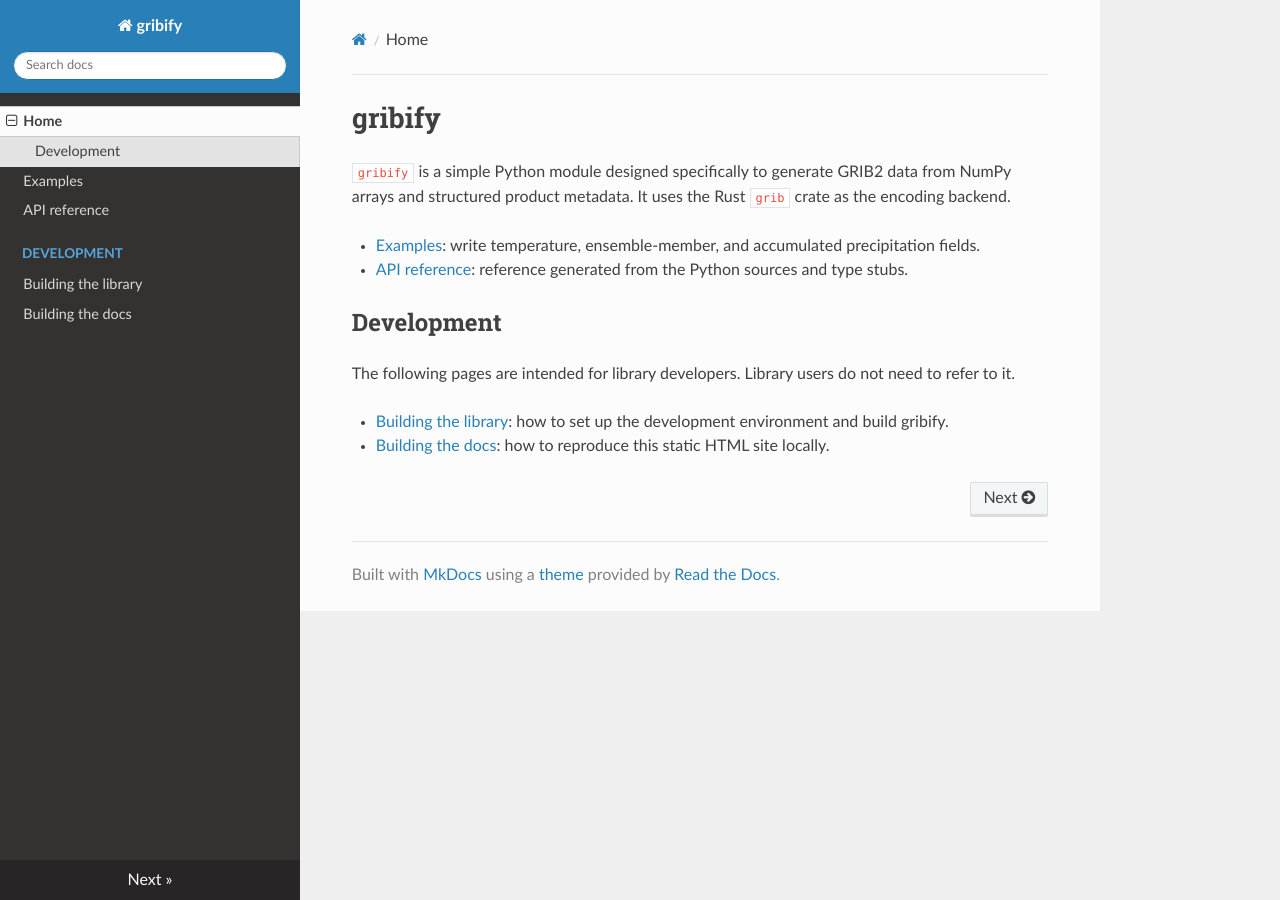
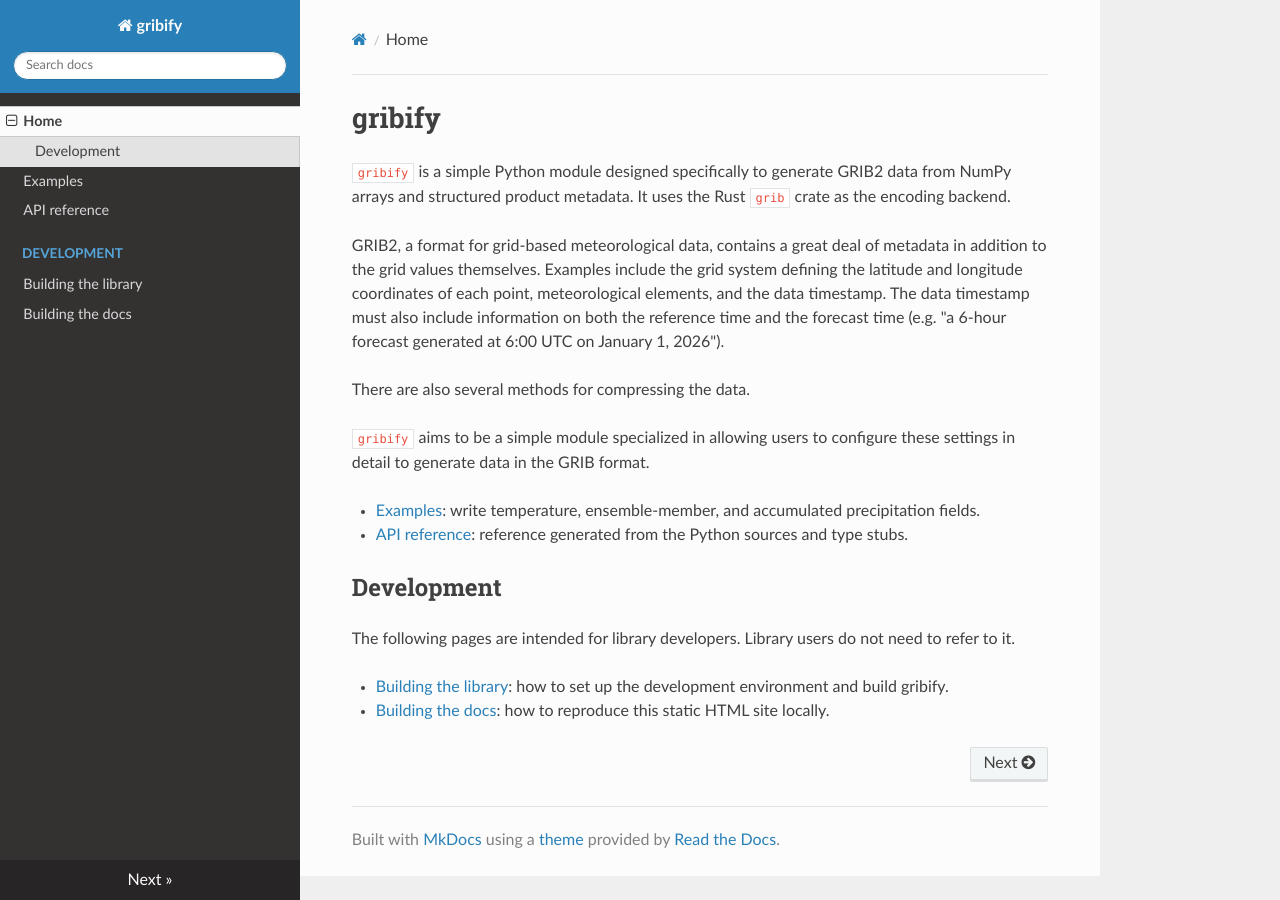
Before and after one commit to noritada/gribify, an MkDocs documentation site: the page built from docs/index.md, in a window 1280 px wide. Built offline with MkDocs 1.6.1, drawn with Linux system fonts in a browser that asks for light colours.

Commit message:
Provide a somewhat lengthy description of the module

```diff
--- a/docs/index.md
+++ b/docs/index.md
@@ -3,6 +3,18 @@
 `gribify` is a simple Python module designed specifically to generate GRIB2 data
 from NumPy arrays and structured product metadata. It uses the Rust `grib` crate
 as the encoding backend.
+
+GRIB2, a format for grid-based meteorological data, contains a great deal of
+metadata in addition to the grid values themselves. Examples include the grid
+system defining the latitude and longitude coordinates of each point,
+meteorological elements, and the data timestamp. The data timestamp must also
+include information on both the reference time and the forecast time (e.g. "a
+6-hour forecast generated at 6:00 UTC on January 1, 2026").
+
+There are also several methods for compressing the data.
+
+`gribify` aims to be a simple module specialized in allowing users to configure
+these settings in detail to generate data in the GRIB format.
 
 - [Examples](examples.md): write temperature, ensemble-member, and accumulated precipitation fields.
 - [API reference](api.md): reference generated from the Python sources and type stubs.
--- a/pyproject.toml
+++ b/pyproject.toml
@@ -12,6 +12,7 @@ authors = [
   { name = "Noritada Kobayashi", email = "noritada.kobayashi@gmail.com" },
 ]
 description = "GRIB2 format writer"
+readme = "README.md"
 license = "Apache-2.0"
 license-files = ["LICENSE-*"]
 keywords = ["GRIB", "weather", "meteorology", "data format"]
```
Also changed, not shown: README.md (added, +17 -0 lines).
